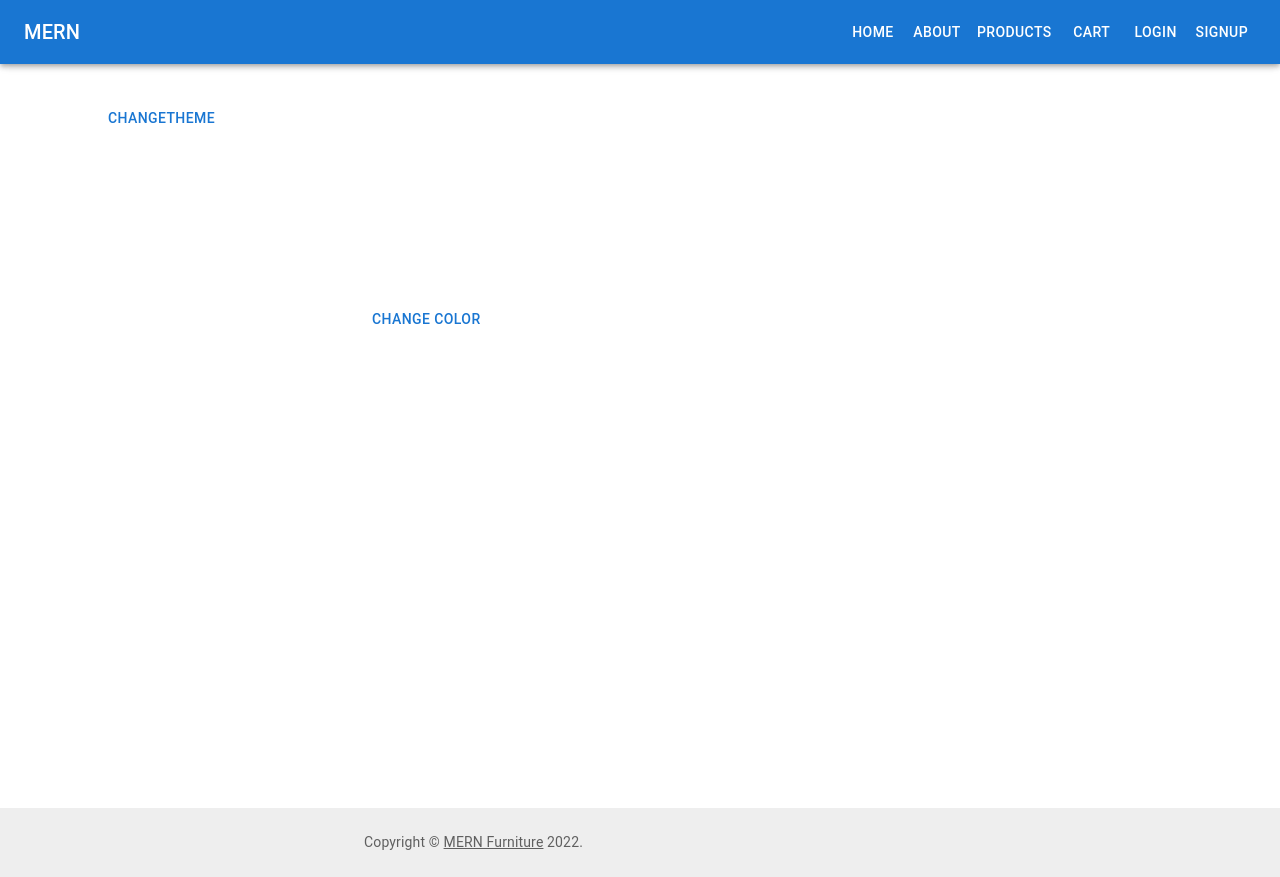
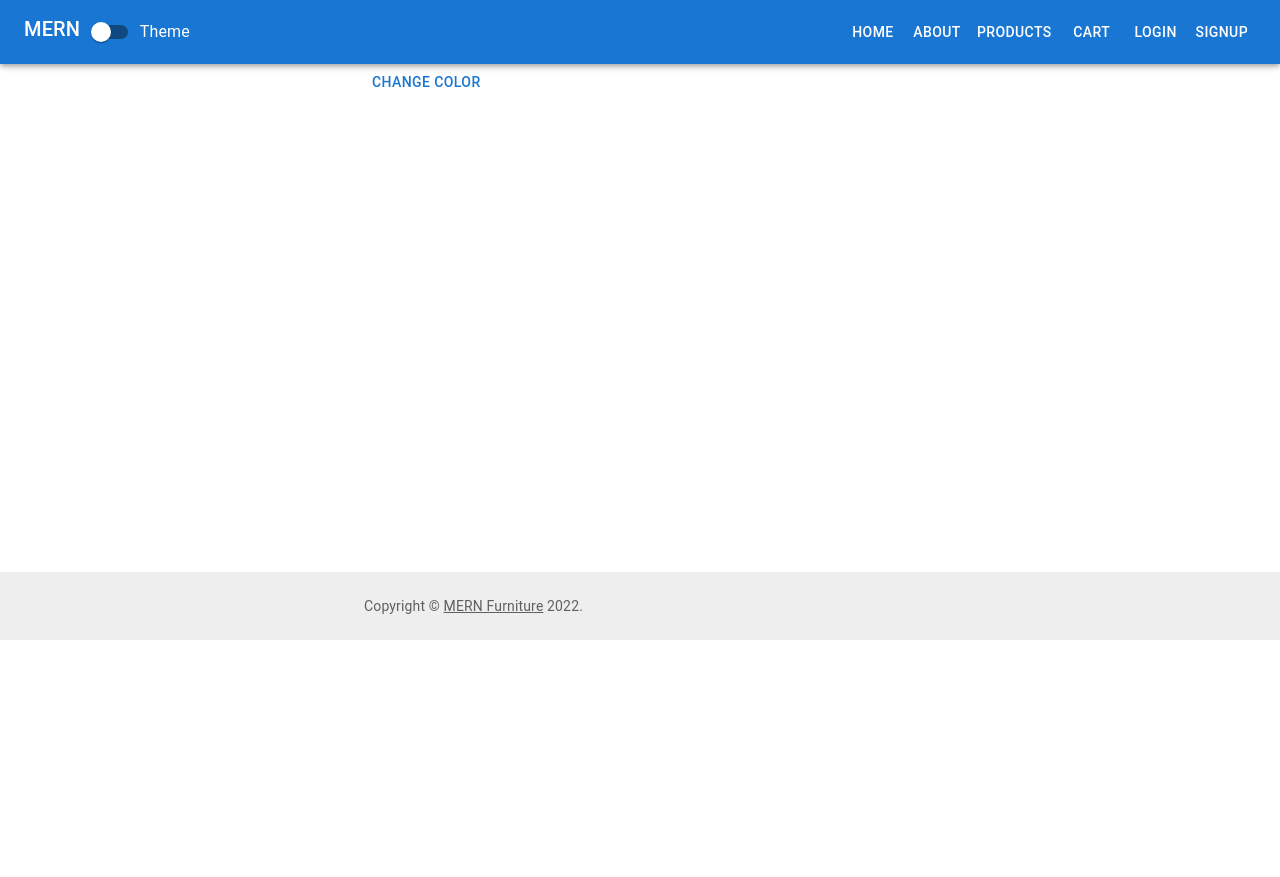
Before and after one commit to kimg5/eshop-frontend, a React (Create React App) app: page / in a window 1280 px wide. After the commit the page ends 800 px from the top, so only its background shows below. Built offline with nearby package versions, Linux system fonts and the light colour scheme.

Commit message:
move the theme to header

```diff
--- a/src/App.js
+++ b/src/App.js
@@ -1,6 +1,6 @@
 import React from "react";
 import { Routes, Route } from "react-router-dom";
-import { createTheme, ThemeProvider } from "@mui/material/styles";
+
 import Button from "@mui/material/Button";
 import { CssBaseline } from "@mui/material";
 
@@ -14,6 +14,7 @@ import Cart from "./pages/Cart";
 import Signup from "./pages/Signup";
 
 import WithAuth from "./components/WithAuth";
+import { ThemeContextProvider } from "./context/themeContext";
 import "./App.css";
 
 function App() {
@@ -30,31 +31,12 @@ function App() {
     [primaryColor],
   );
 */
-  const lightTheme = createTheme({
-    palette: {
-      mode: "light",
-    },
-  });
-  const darkTheme = createTheme({
-    palette: {
-      mode: "dark",
-    },
-  });
 
-  const [theme, setTheme] = React.useState(lightTheme);
-
-  const changeTheme = () => {
-    if (theme.palette.mode === "dark") {
-      setTheme(lightTheme);
-    } else setTheme(darkTheme);
-  };
 
   return (
-    <ThemeProvider theme={theme}>
+    <ThemeContextProvider>
       <CssBaseline />
-      <div style={{ margin: 100 }}>
-        <Button onClick={changeTheme}>changeTheme</Button>
-      </div>
+
 
       <Routes>
         <Route path="/" element={<MainLayout />}>
@@ -83,7 +65,7 @@ function App() {
           />
         </Route>
       </Routes>
-    </ThemeProvider>
+    </ThemeContextProvider>
   );
 }
 
--- a/src/components/Header.js
+++ b/src/components/Header.js
@@ -6,13 +6,18 @@ import Box from "@mui/material/Box";
 import Toolbar from "@mui/material/Toolbar";
 import Typography from "@mui/material/Typography";
 import Button from "@mui/material/Button";
+import Switch from "@mui/material/Switch";
+import FormControlLabel from "@mui/material/FormControlLabel";
+import Grid from "@mui/material/Unstable_Grid2";
 
 import { useNavigate } from "react-router-dom";
 import AuthContext from "../context/authContext";
+import ThemeContext from "../context/themeContext";
 
 function Header() {
   const navigate = useNavigate();
-  const {navItems} = React.useContext(AuthContext);
+  const { navItems } = React.useContext(AuthContext);
+  const { changeTheme } = React.useContext(ThemeContext);
 
   const go = (url) => {
     try {
@@ -27,8 +32,14 @@ function Header() {
     <AppBar component="nav">
       <Toolbar>
         <Typography variant="h6" component="div" sx={{ flexGrow: 1, display: { xs: "none", sm: "block" } }}>
-          MERN
+          <Grid container spacing={1}>
+            <Grid xs={1}>MERN</Grid>
+            <Grid xs={1}>
+              <FormControlLabel control={<Switch onChange={changeTheme} />} label="Theme" />
+            </Grid>
+          </Grid>
         </Typography>
+
         <Box sx={{ display: { xs: "none", sm: "block" } }}>
           {navItems.map((item) => (
             <Button
--- /dev/null
+++ b/src/context/themeContext.js
@@ -0,0 +1,38 @@
+import React from "react";
+import { createTheme, ThemeProvider } from "@mui/material/styles";
+
+const ThemeContext = React.createContext();
+export default ThemeContext;
+
+const lightTheme = createTheme({
+  palette: {
+    mode: "light",
+  },
+});
+const darkTheme = createTheme({
+  palette: {
+    mode: "dark",
+  },
+});
+
+export const ThemeContextProvider = (props) => {
+  const [theme, setTheme] = React.useState(lightTheme);
+
+  const changeTheme = () => {
+    if (theme.palette.mode === "dark") {
+      setTheme(lightTheme);
+    } else setTheme(darkTheme);
+  };
+
+  const contextValue ={
+    theme: theme,
+    lightTheme: lightTheme,
+    darkTheme: darkTheme,
+    changeTheme:changeTheme
+  }
+  return (
+    <ThemeContext.Provider value={contextValue}>
+      <ThemeProvider theme={theme}>{props.children}</ThemeProvider>
+    </ThemeContext.Provider>
+  );
+};
```
